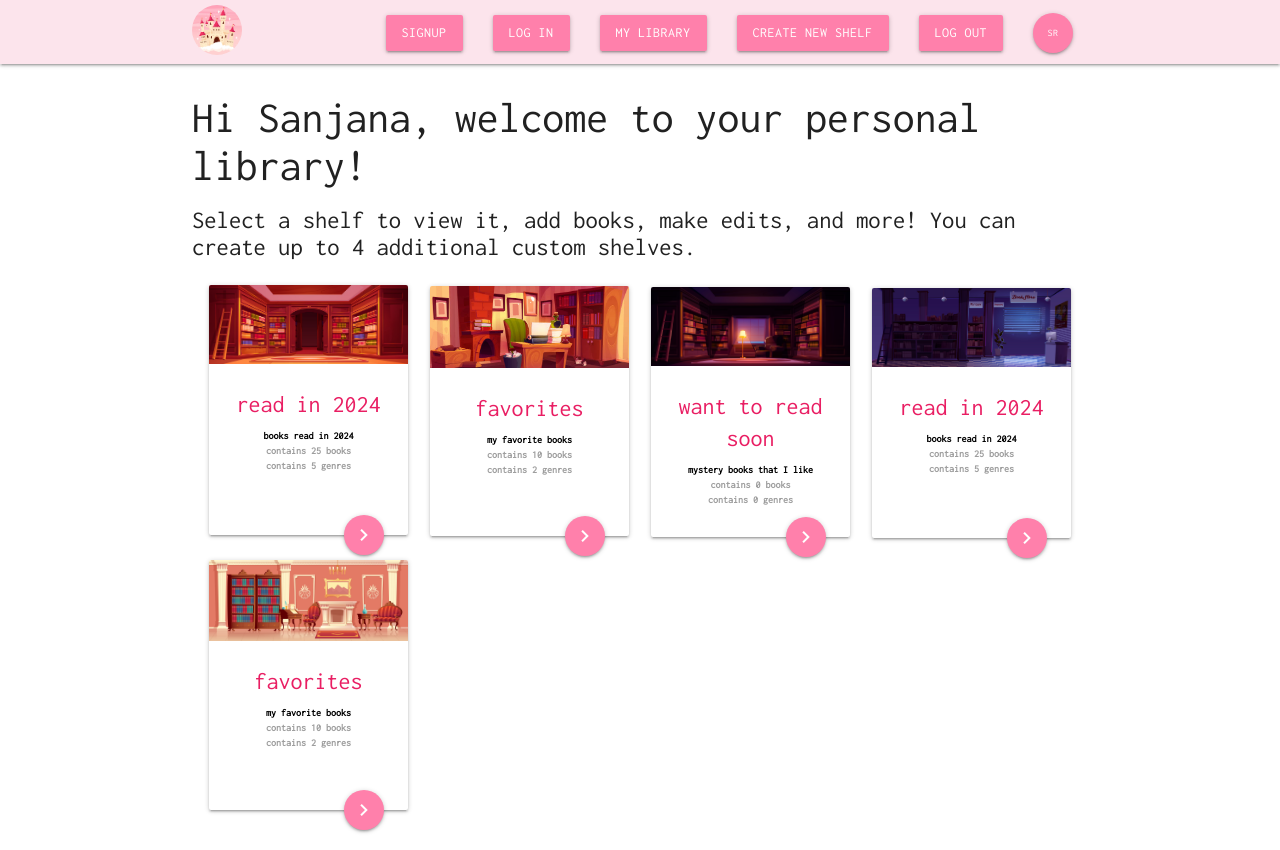
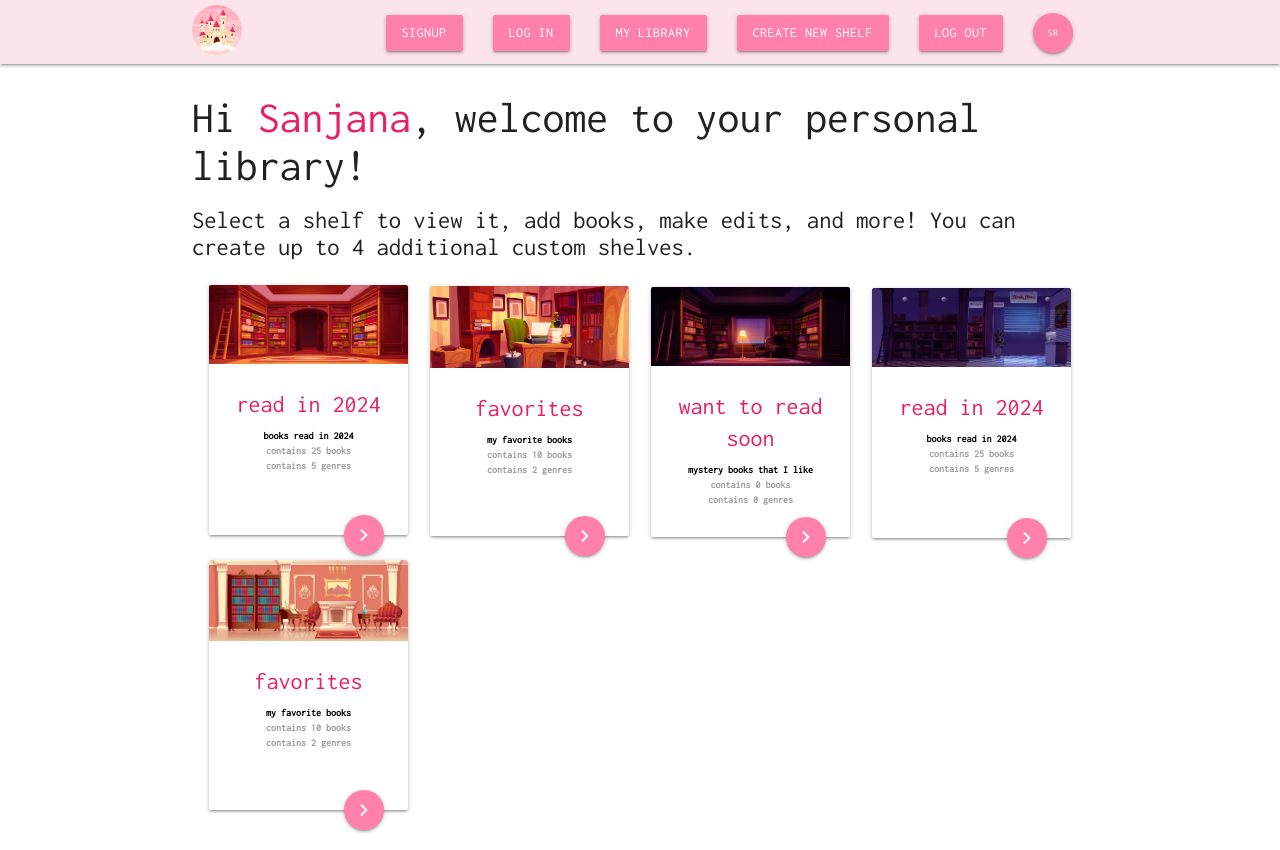
Before and after one commit to SanjanaRaj25/StoryShelf, a React (Create React App) app: page /library in a window 1280 px wide. Built offline with nearby package versions, Linux system fonts and the light colour scheme.

Commit message:
adjusted img

```diff
--- a/src/components/library/Library.js
+++ b/src/components/library/Library.js
@@ -2,6 +2,8 @@ import React, { Component } from 'react';
 import ShelfList from '../shelves/ShelfList';
 import ShelfButton from '../shelves/AddShelfButton';
 import { connect } from 'react-redux';
+
+var FirstName = 'Sanjana';
 
 
 const Library = (props) => {
@@ -12,7 +14,7 @@ const Library = (props) => {
 
         <div className="library container">
 
-            <h3>Hi Sanjana, welcome to your personal library! </h3>
+            <h3>Hi <span className="pink-text">{FirstName}</span>, welcome to your personal library! </h3>
             <h5>Select a shelf to view it, add books, make edits, and more! You can create up to 4 additional custom shelves. </h5>
 
         <div class="row" id="librarycards">
--- a/src/index.css
+++ b/src/index.css
@@ -91,7 +91,7 @@ html{
 
 #landing-block.container{
   padding-top: 25px;
-  width: 85%;
+  width: 78%;
   justify-content: center;
   align-items: center;
 }
@@ -100,7 +100,7 @@ html{
   display: block;
   margin-left: auto;
   margin-right: auto;
-  width: 92%;
+  width: 85%;
   z-index: 1;
   position: absolute;
   top: 25%;
```
Also changed, not shown: src/imgs/bookcastle.jpg.
